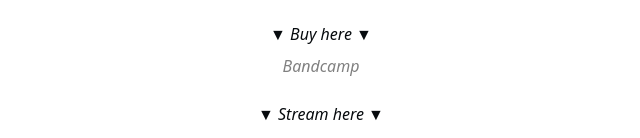
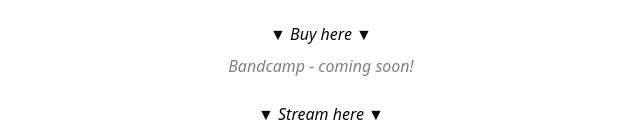
Before and after one commit to teadropmusic/teadropmusic.github.io, a plain HTML site: page index.html in a window 1280 px wide. Shown: the part 463-601 px from the top of the page, without its empty margins (319-959 px from the left). Drawn offline with Linux system fonts and the light colour scheme; a web font is replaced by a local one.

Commit message:
bandcamp coming soon

```diff
--- a/index.html
+++ b/index.html
@@ -83,7 +83,7 @@
 
         <p>▼ Buy here ▼</p>
         <br>
-        <a href="" target="_blank" rel="noopener noreferrer">Bandcamp</a>
+        <a href="" target="_blank" rel="noopener noreferrer">Bandcamp - coming soon!</a>
 
         <br> <br> <br>
 
```
